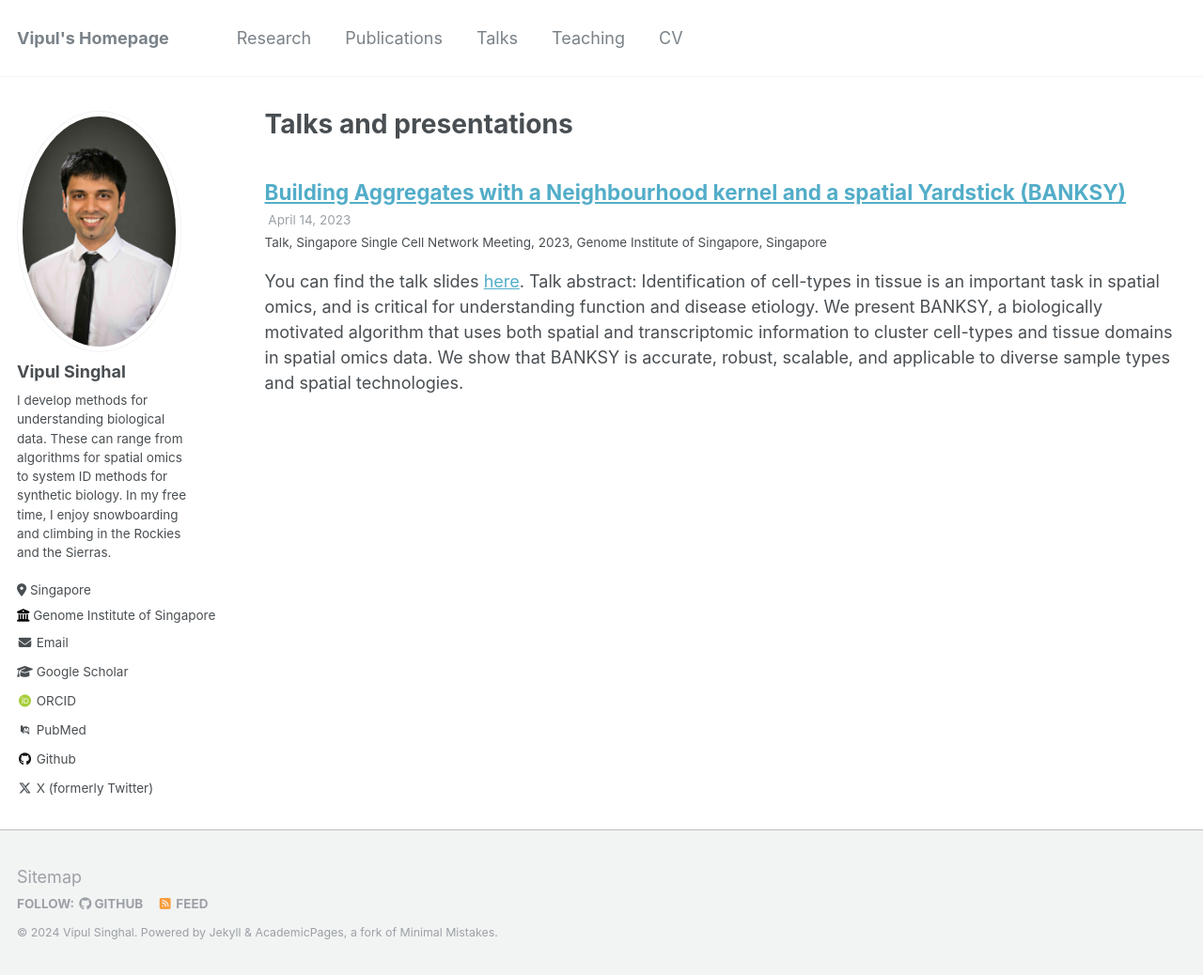
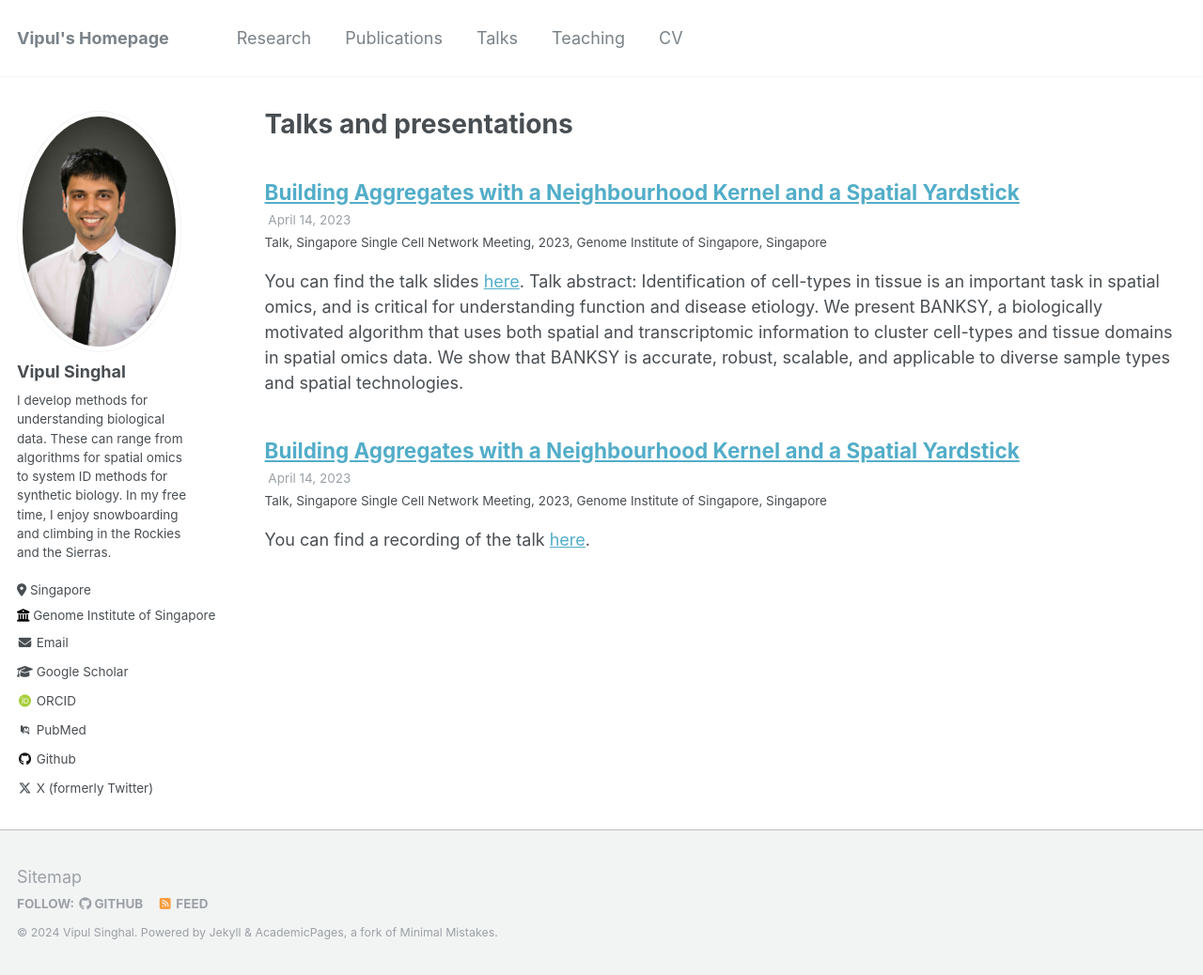
Before and after one commit to vipulsinghal02/vipulsinghal02.github.io, a Jekyll site: the page built from _pages/talks.html, in a window 1280 px wide and 1038 px high. Shown: the whole window at 94% size. Built offline with Jekyll 4.4.1, drawn with Linux system fonts in a browser that asks for light colours; some web fonts are replaced.

Commit message:
HCA Asia 2021 talk added

```diff
--- a/_talks/2023-04-14-sscn-banksy.md
+++ b/_talks/2023-04-14-sscn-banksy.md
@@ -1,5 +1,5 @@
 ---
-title: "Building Aggregates with a Neighbourhood kernel and a spatial Yardstick (BANKSY)"
+title: "Building Aggregates with a Neighbourhood Kernel and a Spatial Yardstick"
 collection: talks
 type: "Talk"
 permalink: /talks/2024-04-14-sscn-banksy.md
```
Also changed, not shown: _talks/2021-11-16-HCA-asia-banksy.md (added, +10 -0 lines).
